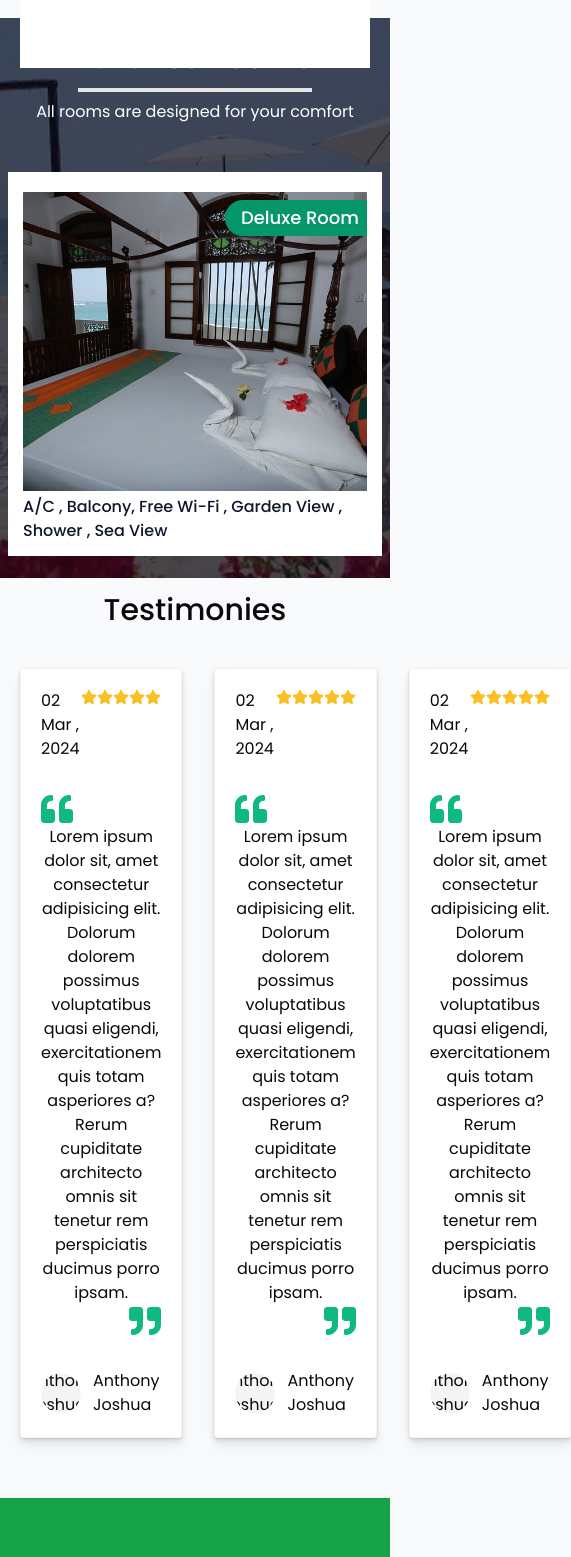
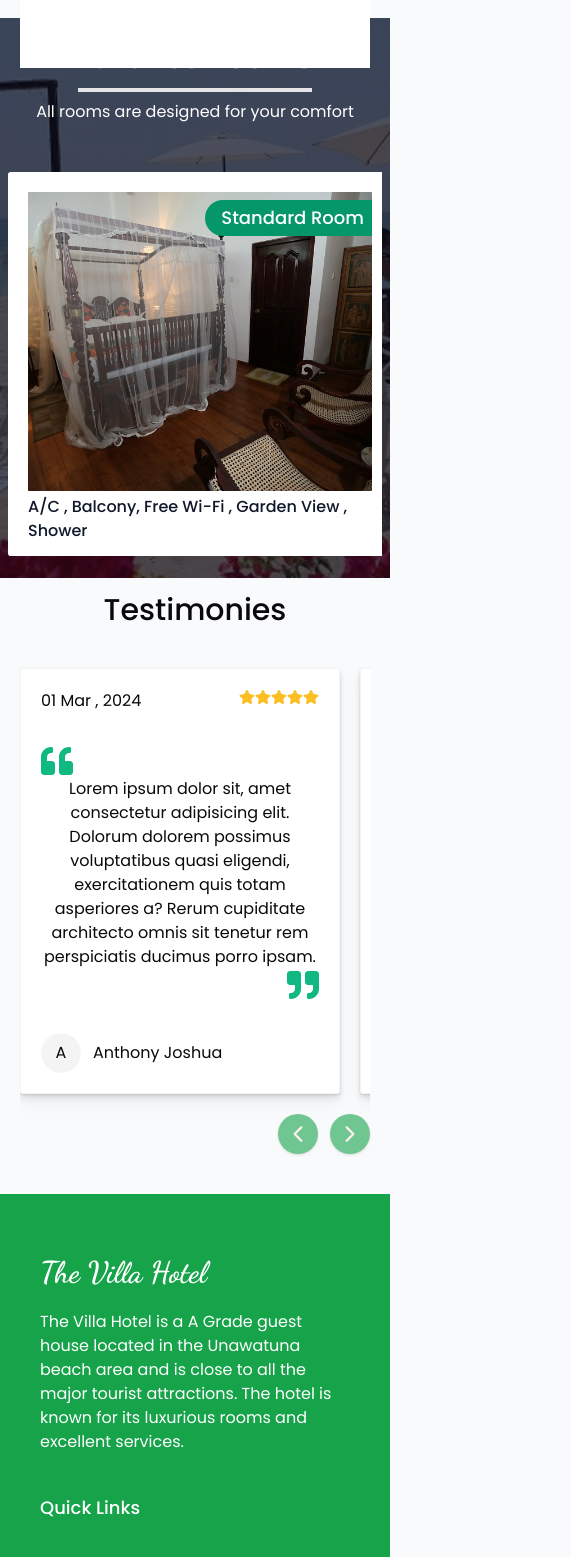
Before and after one commit to kavindu-mane/The-Villa-Hotel, a Next.js app: page / in a window 390 px wide. Shown: the part 2880-4437 px from the top of the page, 571 px wide, since content can reach past the window. Built offline with nearby package versions, Linux system fonts and the light colour scheme.

Commit message:
home page :white_check_mark:

```diff
--- a/package.json
+++ b/package.json
@@ -3,7 +3,7 @@
   "version": "0.1.0",
   "private": true,
   "scripts": {
-    "dev": "next dev -p 1234",
+    "dev": "next dev",
     "build": "next build",
     "start": "next start",
     "lint": "next lint"
--- a/src/components/custom/home/rooms-details.tsx
+++ b/src/components/custom/home/rooms-details.tsx
@@ -3,6 +3,7 @@
 import { FC, RefObject, useEffect, useRef, useState } from "react";
 import { motion } from "framer-motion";
 import Image from "next/image";
+import { roomDetails } from "@/constants";
 
 export const RoomsDetails: FC = () => {
   const [isOverflow, setIsOverflow] = useState(false);
@@ -29,32 +30,22 @@ export const RoomsDetails: FC = () => {
     return (child - parent) / 2 + 50;
   };
 
+  // grab width handler use effect
   useEffect(() => {
-    setIsOverflow(isOverflowing(parentRef, childRef));
+    const handleResize = () => {
+      setIsOverflow(isOverflowing(parentRef, childRef));
+      getGrabWidth();
+    };
+
+    // Run once to set initial state
+    handleResize();
+
+    // Add event listener
+    window.addEventListener("resize", handleResize);
+
+    // Clean up event listener on component unmount
+    return () => window.removeEventListener("resize", handleResize);
   }, []);
-
-  // card details
-  const cardDetails = [
-    {
-      title: "Standard Room",
-      description: "A/C , Balcony, Free Wi-Fi , Garden View , Shower ",
-      price: "$150",
-      image: "/images/img_23.jpg",
-    },
-    {
-      title: "Deluxe Room",
-      description:
-        "A/C , Balcony, Free Wi-Fi , Garden View , Shower , Sea View",
-      price: "$200",
-      image: "/images/img_17.jpg",
-    },
-    {
-      title: "Superior Room",
-      description: "A/C , Free Wi-Fi , Garden View , Shower , Sea View",
-      price: "$300",
-      image: "/images/img_18.jpg",
-    },
-  ];
 
   return (
     <section
@@ -72,7 +63,7 @@ export const RoomsDetails: FC = () => {
         {/* card area */}
         <div
           ref={parentRef}
-          className="relative flex w-full cursor-grab items-center justify-center overflow-x-hidden active:cursor-grabbing"
+          className={`relative flex w-full cursor-grab items-center ${!isOverflow ? "justify-center" : "justify-start"} overflow-x-hidden active:cursor-grabbing`}
         >
           <motion.div
             ref={childRef}
@@ -86,7 +77,7 @@ export const RoomsDetails: FC = () => {
             }}
             className="flex gap-x-10"
           >
-            {cardDetails.map((card, index) => (
+            {roomDetails.map((card, index) => (
               <div
                 key={index}
                 className="flex flex-col items-center justify-center space-y-2"
--- a/src/components/custom/home/testimonies.tsx
+++ b/src/components/custom/home/testimonies.tsx
@@ -1,47 +1,119 @@
 "use client";
 
-import { Avatar, AvatarFallback, AvatarImage } from "@/components";
-import { FC } from "react";
+import { Avatar, AvatarFallback, AvatarImage, Button } from "@/components";
+import { testimonies } from "@/constants";
+import { motion, useMotionValue } from "framer-motion";
+import { FC, RefObject, useEffect, useRef, useState } from "react";
+import { IoChevronBack, IoChevronForward } from "react-icons/io5";
 import { FaStar, FaQuoteLeft, FaQuoteRight } from "react-icons/fa";
 
 export const Testimonies: FC = () => {
-  const testimonies = [
-    {
-      date: "02 Mar , 2024",
-      stars: 5,
-      content:
-        "Lorem ipsum dolor sit, amet consectetur adipisicing elit. Dolorum dolorem possimus voluptatibus quasi eligendi, exercitationem quis totam asperiores a? Rerum cupiditate architecto omnis sit tenetur rem perspiciatis ducimus porro ipsam.",
-      name: "Anthony Joshua",
-      avatar: "",
-    },
-    {
-      date: "02 Mar , 2024",
-      stars: 5,
-      content:
-        "Lorem ipsum dolor sit, amet consectetur adipisicing elit. Dolorum dolorem possimus voluptatibus quasi eligendi, exercitationem quis totam asperiores a? Rerum cupiditate architecto omnis sit tenetur rem perspiciatis ducimus porro ipsam.",
-      name: "Anthony Joshua",
-      avatar: "",
-    },
-    {
-      date: "02 Mar , 2024",
-      stars: 5,
-      content:
-        "Lorem ipsum dolor sit, amet consectetur adipisicing elit. Dolorum dolorem possimus voluptatibus quasi eligendi, exercitationem quis totam asperiores a? Rerum cupiditate architecto omnis sit tenetur rem perspiciatis ducimus porro ipsam.",
-      name: "Anthony Joshua",
-      avatar: "",
-    },
-  ];
+  const [isOverflow, setIsOverflow] = useState(false);
+  const [grabWidth, setGrabWidth] = useState(0);
+  // refs
+  const parentRef = useRef<HTMLDivElement>(null);
+  const childRef = useRef<HTMLDivElement>(null);
+  const [btnClicked, setBtnClicked] = useState(false);
+
+  const position = useMotionValue(0);
+
+  // left and right scroll functions
+  const scrollLeft = () => {
+    const prevPosition = position.getPrevious() ?? 0;
+    if (parentRef.current) {
+      prevPosition >= -300
+        ? position.set(-grabWidth)
+        : position.set(position.get() + 300);
+      setBtnClicked(true);
+      setTimeout(() => {
+        setBtnClicked(false);
+      }, 300);
+    }
+  };
+
+  const scrollRight = () => {
+    const prevPosition = position.getPrevious() ?? 0;
+    if (parentRef.current) {
+      prevPosition <= -grabWidth + 300
+        ? position.set(0)
+        : position.set(position.get() - 300);
+      setBtnClicked(true);
+      setTimeout(() => {
+        setBtnClicked(false);
+      }, 300);
+    }
+  };
+
+  // check if child is overflowing parent
+  const isOverflowing = (
+    parentRef: RefObject<HTMLDivElement>,
+    childRef: RefObject<HTMLDivElement>,
+  ) => {
+    const parent = parentRef.current;
+    const child = childRef.current;
+
+    if (!parent || !child) return false;
+    return child.offsetWidth > parent.offsetWidth;
+  };
+
+  // get current child width
+  const getGrabWidth = () => {
+    const child = childRef.current?.offsetWidth || 0;
+    const parent = parentRef.current?.offsetWidth || 0;
+    setGrabWidth(child - parent);
+  };
+
+  // grab width handler use effect
+  useEffect(() => {
+    const handleResize = () => {
+      setIsOverflow(isOverflowing(parentRef, childRef));
+      getGrabWidth();
+    };
+
+    // Run once to set initial state
+    handleResize();
+
+    // Add event listener
+    window.addEventListener("resize", handleResize);
+
+    // Clean up event listener on component unmount
+    return () => window.removeEventListener("resize", handleResize);
+  }, []);
 
   return (
     <section className="z-10 w-full px-5 pt-16">
       {/* title */}
       <h1 className="mb-5 text-center text-3xl font-medium">Testimonies</h1>
       {/* testimonies */}
-      <div className="py-5 flex gap-x-8">
+      <div
+        ref={parentRef}
+        className="relative flex w-full cursor-grab items-center justify-start overflow-x-hidden py-5 active:cursor-grabbing"
+      >
+        <motion.div
+          ref={childRef}
+          drag
+          dragElastic={{ top: 0, bottom: 0 }}
+          dragConstraints={{
+            top: 0,
+            left: isOverflow ? grabWidth * -1 : 0,
+            right: 0,
+            bottom: 0,
+          }}
+          className="flex gap-x-5 sm:gap-x-10"
+          onDragEnd={(e, { offset }) => {
+            position.set(position.get() + offset.x);
+          }}
+          animate={btnClicked && { x: position.get() }}
+          transition={{
+            duration: 0.3,
+            type: "spring",
+            stiffness: 45,
+          }}
+        >
           {testimonies.map((testimony, index) => (
             <div
               key={index}
-            className="flex w-96 flex-col gap-y-8 rounded-md border-[1px] border-gray-100 bg-white p-5 shadow drop-shadow-lg"
+              className="flex w-80 flex-col gap-y-8 rounded-md border-[1px] border-gray-100 bg-white p-5 shadow drop-shadow-lg sm:w-96"
             >
               {/* top */}
               <div className="flex w-full justify-between">
@@ -62,12 +134,31 @@ export const Testimonies: FC = () => {
               <div className="flex items-center gap-x-3">
                 <Avatar>
                   <AvatarImage src={testimony.avatar} />
-                <AvatarFallback>{testimony.name}</AvatarFallback>
+                  <AvatarFallback>
+                    {testimony.name.charAt(0).toUpperCase()}
+                  </AvatarFallback>
                 </Avatar>
                 <span className="">{testimony.name}</span>
               </div>
             </div>
           ))}
+        </motion.div>
+      </div>
+
+      {/* buttons */}
+      <div className="flex justify-end gap-x-3">
+        <Button
+          className="h-10 w-10 rounded-full bg-primary/60 p-2"
+          onClick={scrollRight}
+        >
+          <IoChevronBack className="h-6 w-6" />
+        </Button>
+        <Button
+          className="h-10  w-10 rounded-full bg-primary/60 p-2"
+          onClick={scrollLeft}
+        >
+          <IoChevronForward className="h-6 w-6" />
+        </Button>
       </div>
     </section>
   );
--- /dev/null
+++ b/src/constants/data/index.ts
@@ -0,0 +1,2 @@
+export * from "./testimonies";
+export * from "./rooms-details";
--- /dev/null
+++ b/src/constants/data/rooms-details.ts
@@ -0,0 +1,21 @@
+// room details
+export const roomDetails = [
+  {
+    title: "Standard Room",
+    description: "A/C , Balcony, Free Wi-Fi , Garden View , Shower ",
+    price: "$150",
+    image: "/images/img_23.jpg",
+  },
+  {
+    title: "Deluxe Room",
+    description: "A/C , Balcony, Free Wi-Fi , Garden View , Shower , Sea View",
+    price: "$200",
+    image: "/images/img_17.jpg",
+  },
+  {
+    title: "Superior Room",
+    description: "A/C , Free Wi-Fi , Garden View , Shower , Sea View",
+    price: "$300",
+    image: "/images/img_18.jpg",
+  },
+];
--- /dev/null
+++ b/src/constants/data/testimonies.ts
@@ -0,0 +1,67 @@
+// testimonies
+export const testimonies = [
+  {
+    date: "01 Mar , 2024",
+    stars: 5,
+    content:
+      "Lorem ipsum dolor sit, amet consectetur adipisicing elit. Dolorum dolorem possimus voluptatibus quasi eligendi, exercitationem quis totam asperiores a? Rerum cupiditate architecto omnis sit tenetur rem perspiciatis ducimus porro ipsam.",
+    name: "Anthony Joshua",
+    avatar: "",
+  },
+  {
+    date: "02 Mar , 2024",
+    stars: 5,
+    content:
+      "Lorem ipsum dolor sit, amet consectetur adipisicing elit. Dolorum dolorem possimus voluptatibus quasi eligendi, exercitationem quis totam asperiores a? Rerum cupiditate architecto omnis sit tenetur rem perspiciatis ducimus porro ipsam.",
+    name: "Anthony Joshua",
+    avatar: "",
+  },
+  {
+    date: "03 Mar , 2024",
+    stars: 5,
+    content:
+      "Lorem ipsum dolor sit, amet consectetur adipisicing elit. Dolorum dolorem possimus voluptatibus quasi eligendi, exercitationem quis totam asperiores a? Rerum cupiditate architecto omnis sit tenetur rem perspiciatis ducimus porro ipsam.",
+    name: "Anthony Joshua",
+    avatar: "",
+  },
+  {
+    date: "04 Mar , 2024",
+    stars: 5,
+    content:
+      "Lorem ipsum dolor sit, amet consectetur adipisicing elit. Dolorum dolorem possimus voluptatibus quasi eligendi, exercitationem quis totam asperiores a? Rerum cupiditate architecto omnis sit tenetur rem perspiciatis ducimus porro ipsam.",
+    name: "Anthony Joshua",
+    avatar: "",
+  },
+  {
+    date: "05 Mar , 2024",
+    stars: 5,
+    content:
+      "Lorem ipsum dolor sit, amet consectetur adipisicing elit. Dolorum dolorem possimus voluptatibus quasi eligendi, exercitationem quis totam asperiores a? Rerum cupiditate architecto omnis sit tenetur rem perspiciatis ducimus porro ipsam.",
+    name: "Anthony Joshua",
+    avatar: "",
+  },
+  {
+    date: "06 Mar , 2024",
+    stars: 5,
+    content:
+      "Lorem ipsum dolor sit, amet consectetur adipisicing elit. Dolorum dolorem possimus voluptatibus quasi eligendi, exercitationem quis totam asperiores a? Rerum cupiditate architecto omnis sit tenetur rem perspiciatis ducimus porro ipsam.",
+    name: "Anthony Joshua",
+    avatar: "",
+  },
+  {
+    date: "07 Mar , 2024",
+    stars: 5,
+    content:
+      "Lorem ipsum dolor sit, amet consectetur adipisicing elit. Dolorum dolorem possimus voluptatibus quasi eligendi, exercitationem quis totam asperiores a? Rerum cupiditate architecto omnis sit tenetur rem perspiciatis ducimus porro ipsam.",
+    name: "Anthony Joshua",
+    avatar: "",
+  },
+  {
+    date: "08 Mar , 2024",
+    stars: 5,
+    content:
+      "Lorem ipsum dolor sit, amet consectetur adipisicing elit. Dolorum dolorem possimus voluptatibus quasi eligendi, exercitationem quis totam asperiores a? Rerum cupiditate architecto omnis sit tenetur rem perspiciatis ducimus porro ipsam.",
+    name: "Anthony Joshua",
+    avatar: "",
+  },
+];
--- /dev/null
+++ b/src/constants/index.ts
@@ -0,0 +1 @@
+export * from "./data";
```
Lines whose indentation alone changed are shown as unchanged.
